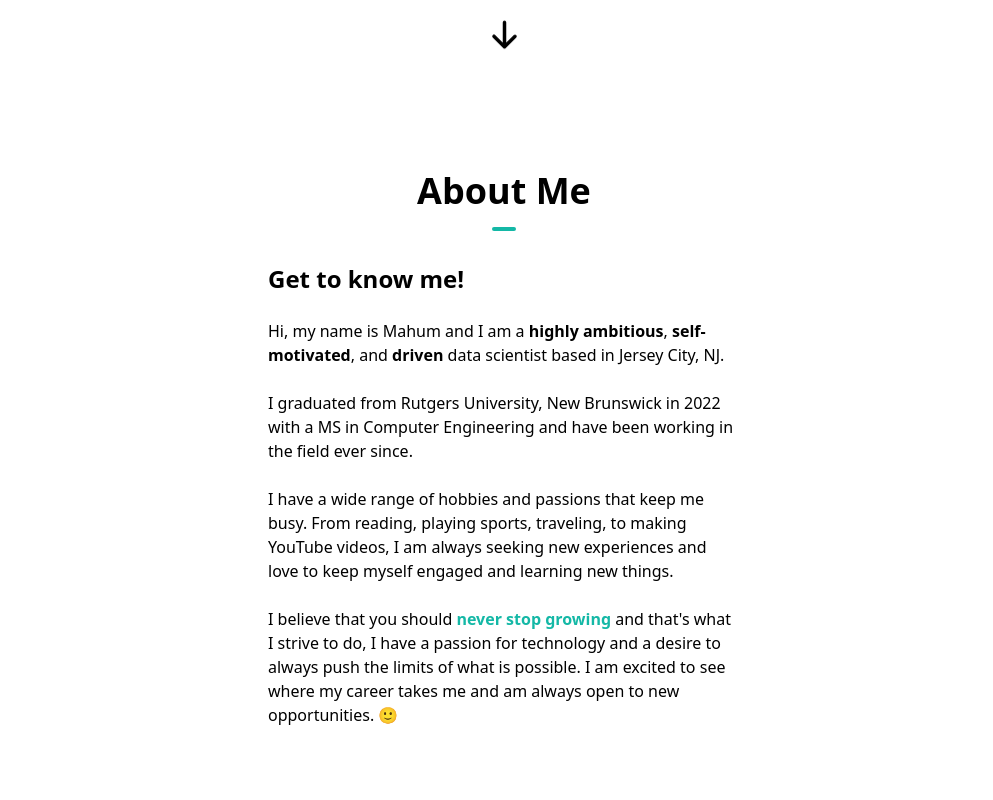
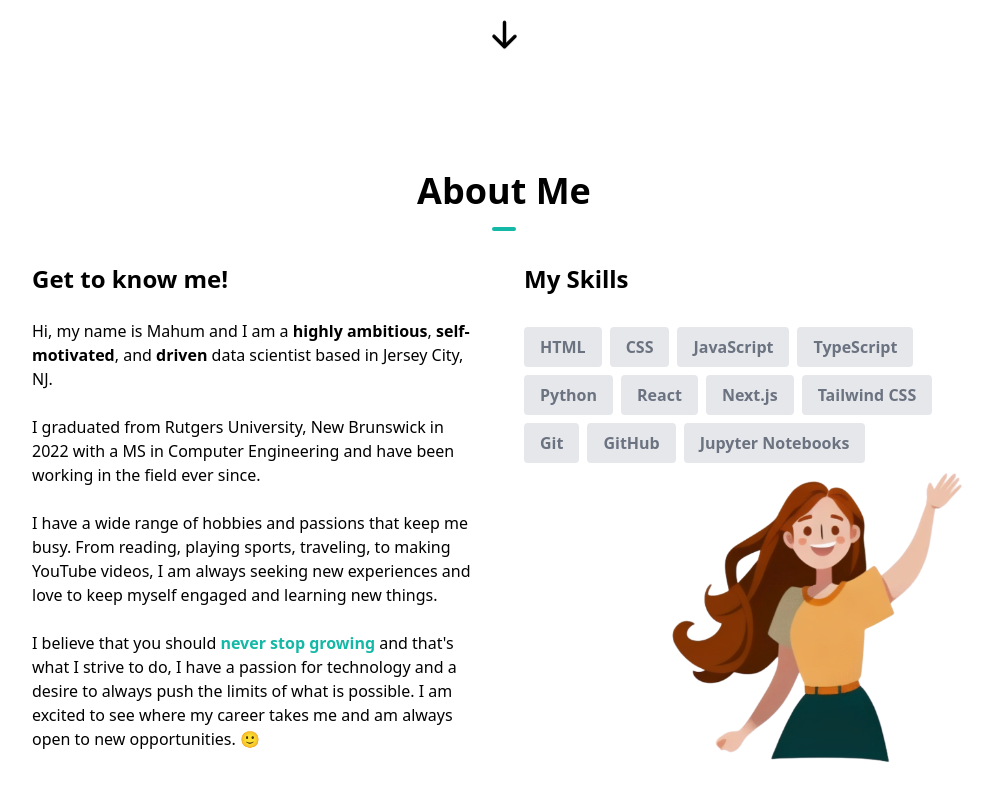
Before and after one commit to mahumabid/Midterm-next.js, a Next.js app in the folder midterm-nextjs/: page / in a window 1280 px wide. Shown: the part 854-1654 px from the top of the page, without its empty margins (136-1129 px from the left). Built offline with nearby package versions, Linux system fonts and the light colour scheme.

Commit message:
closes branch , have  added skills

```diff
--- a/midterm-nextjs/components/AboutSection.tsx
+++ b/midterm-nextjs/components/AboutSection.tsx
@@ -1,6 +1,21 @@
 import React from 'react'
+import Image from "next/image"
 
-const AboutSection = () => {
+const skills = [
+    { skill: "HTML" },
+    { skill: "CSS" },
+    { skill: "JavaScript" },
+    { skill: "TypeScript" },
+    { skill: "Python" },
+    { skill: "React" },
+    { skill: "Next.js" },
+    { skill: "Tailwind CSS" },
+    { skill: "Git" },
+    { skill: "GitHub" },
+    { skill: "Jupyter Notebooks" },
+  ]
+
+  const AboutSection = () => {
     return (
       <section id="about">
         <div className="my-12 pb-12 md:pt-16 md:pb-48">
@@ -46,7 +61,28 @@ const AboutSection = () => {
                 always open to new opportunities. 🙂
               </p>
             </div>
-
+            <div className="text-center md:w-1/2 md:text-left">
+              <h1 className="text-2xl font-bold mb-6">My Skills</h1>
+              <div className="flex flex-wrap flex-row justify-center z-10 md:justify-start">
+                {skills.map((item, idx) => {
+                  return (
+                    <p
+                      key={idx}
+                      className="bg-gray-200 px-4 py-2 mr-2 mt-2 text-gray-500 rounded font-semibold"
+                    >
+                      {item.skill}
+                    </p>
+                  )
+                })}
+              </div>
+              <Image
+                src="/hero-image.png"
+                alt=""
+                width={325}
+                height={325}
+                className="hidden md:block md:relative md:bottom-4 md:left-32 md:z-0"
+              />
+            </div>
           </div>
         </div>
       </section>
```
Also changed, not shown: midterm-nextjs/public/hero-image.png (added).
